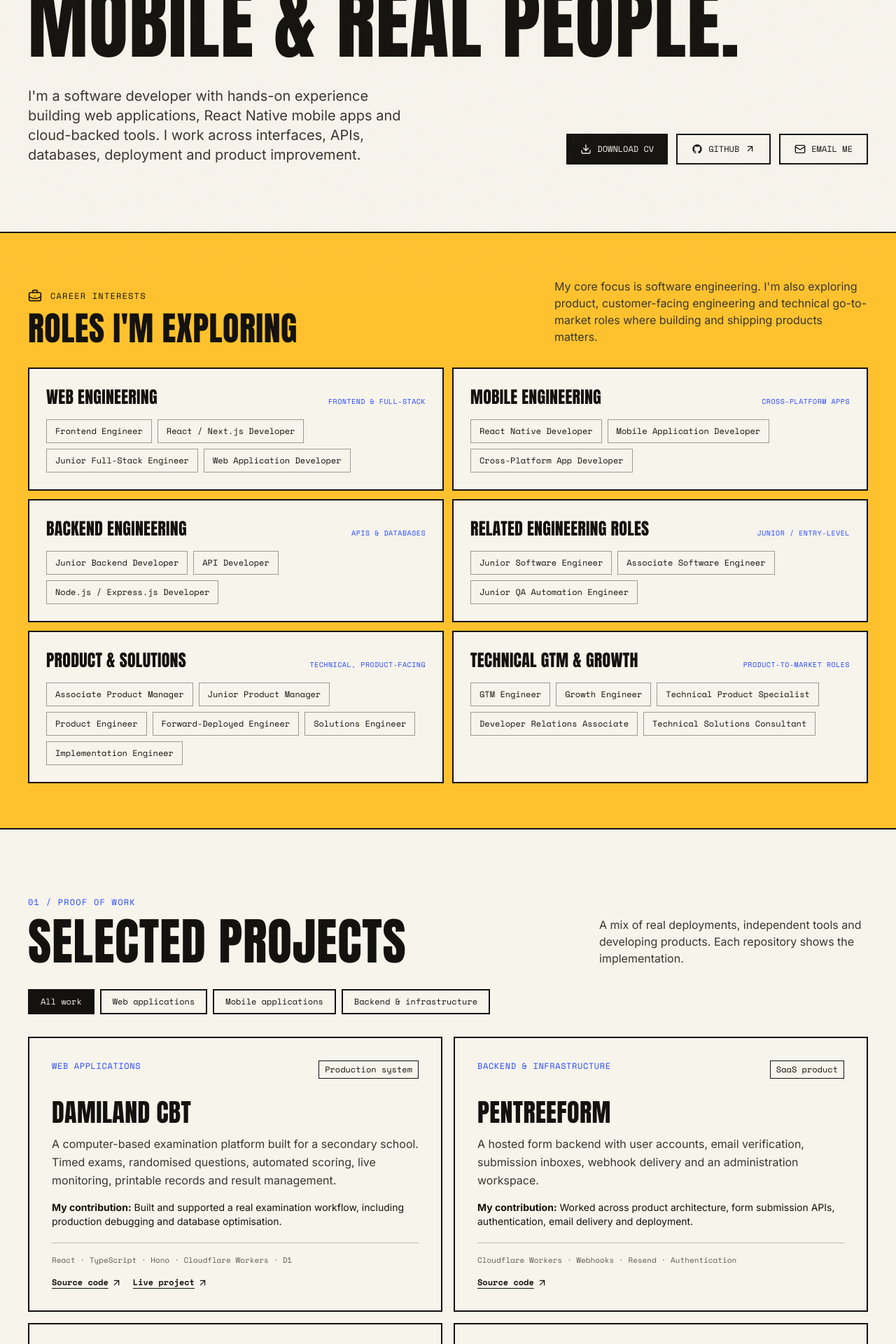
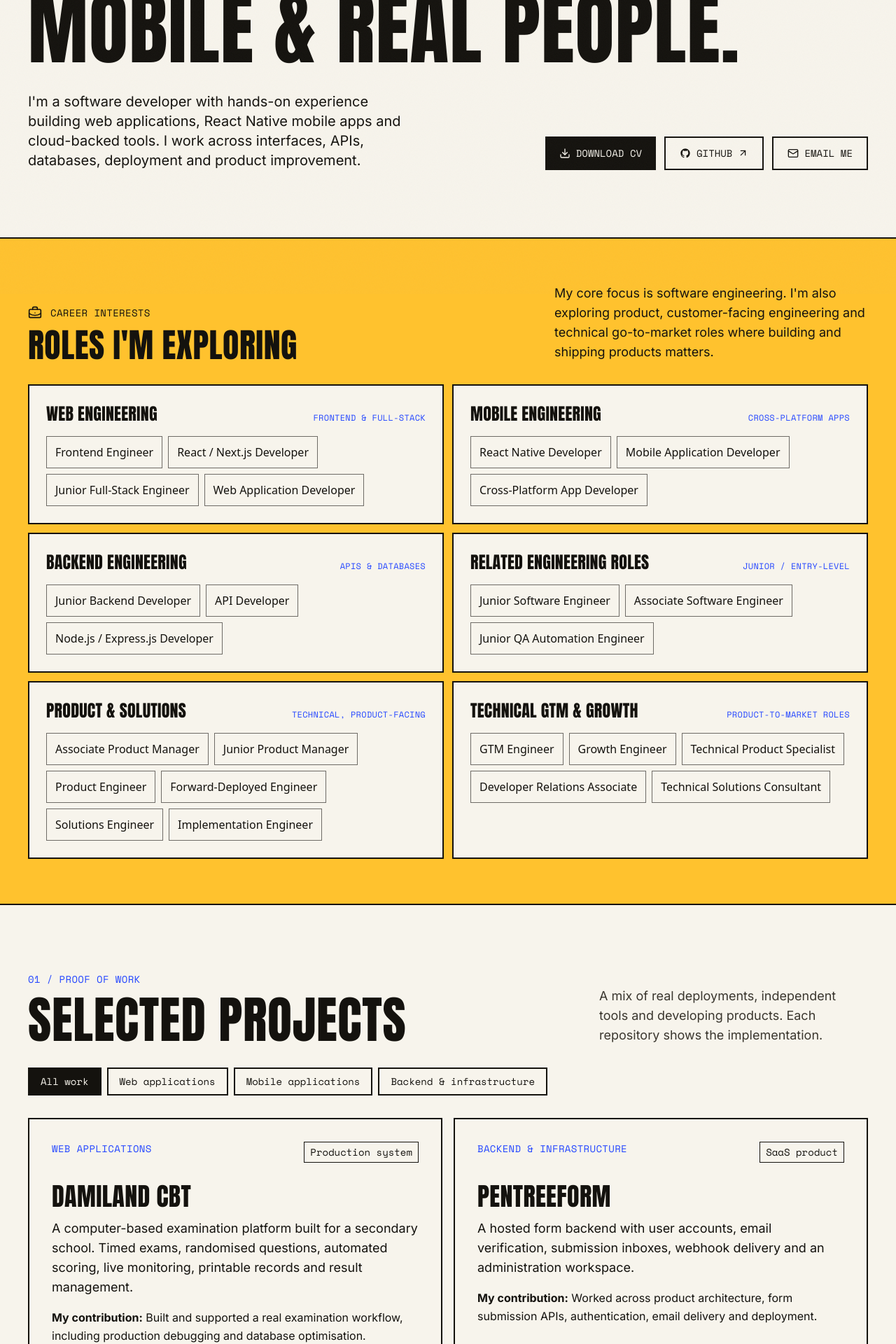
Before and after one commit to Bakareferanmi/beepeelabs-react, a React (Vite) app: page /for-recruiters in a window 1280 px wide. Shown: the part 380-2300 px from the top of the page at 70% size. Built offline with nearby package versions, Linux system fonts and the light colour scheme; no server answers; the database is empty.

Commit message:
style: improve recruiter portfolio readability and contrast across sections

```diff
--- a/src/pages/Recruiters.jsx
+++ b/src/pages/Recruiters.jsx
@@ -18,7 +18,7 @@ const filters = ['All work', 'Web applications', 'Mobile applications', 'Backend
 const skills = [
   ['Frontend', 'React, Next.js, JavaScript, TypeScript, HTML, CSS, Tailwind CSS'],
   ['Mobile', 'React Native, Expo, Expo Router, React Navigation, device storage and notifications'],
-  ['Backend & cloud', 'Hono, REST APIs, Express.js, Node.js, PostgreSQL, Hono, REST APIs, Cloudflare Workers, D1, authentication, webhooks, Vercel'],
+  ['Backend & cloud', 'Hono, Express.js, Node.js, PostgreSQL, REST APIs, Cloudflare Workers, D1, authentication, webhooks, Vercel'],
   ['Tools & other', 'Git, GitHub, Excel, technical writing, troubleshooting, Python fundamentals'],
 ]
 const roleGroups = [
@@ -46,18 +46,18 @@ export default function Recruiters({ onOpenPrivacy }) {
       <main id="main">
         <section className="border-b-2 border-ink px-5 md:px-10 pt-14 pb-16 md:pt-20 md:pb-24">
           <div className="max-w-7xl mx-auto">
-            <motion.div {...reveal()} className="flex flex-wrap items-center gap-3 font-mono text-xs uppercase tracking-wider mb-10">
+            <motion.div {...reveal()} className="flex flex-wrap items-center gap-3 font-mono text-sm uppercase tracking-wide mb-10">
               <span className="inline-flex gap-2 items-center border border-ink px-3 py-2"><span className="h-2 w-2 rounded-full bg-green" /> Open to opportunities</span>
-              <span className="inline-flex gap-1 items-center text-muted"><MapPin size={14} /> Lagos, Nigeria · Remote / Hybrid / On-site</span>
+              <span className="inline-flex gap-1 items-center text-ink-soft"><MapPin size={14} /> Lagos, Nigeria · Remote / Hybrid / On-site</span>
             </motion.div>
-            <motion.p {...reveal(0.07)} className="font-mono text-xs uppercase tracking-[.25em] text-blue mb-4">Bakare Oluwaferanmi Pelumi · Engineering portfolio</motion.p>
+            <motion.p {...reveal(0.07)} className="font-mono text-sm uppercase tracking-[.15em] text-blue mb-4">Bakare Oluwaferanmi Pelumi · Engineering portfolio</motion.p>
             <motion.h1 {...reveal(0.14)} className="font-display text-[clamp(3.2rem,9vw,8.5rem)] leading-[.94] max-w-6xl">Building for web, mobile &amp; real people.</motion.h1>
             <motion.div {...reveal(0.21)} className="grid lg:grid-cols-2 gap-8 lg:gap-20 mt-9 items-end">
-              <p className="text-lg md:text-xl leading-relaxed text-ink-soft max-w-2xl">I'm a software developer with hands-on experience building web applications, React Native mobile apps and cloud-backed tools. I work across interfaces, APIs, databases, deployment and product improvement.</p>
+              <p className="text-lg md:text-xl leading-relaxed text-ink max-w-2xl">I'm a software developer with hands-on experience building web applications, React Native mobile apps and cloud-backed tools. I work across interfaces, APIs, databases, deployment and product improvement.</p>
               <div className="flex flex-wrap gap-3 lg:justify-end">
-                <a href="/Bakare_Oluwaferanmi_Software_Developer_CV.pdf" download="Bakare_Oluwaferanmi_Software_Developer_CV.pdf" className="inline-flex items-center gap-2 bg-ink text-paper px-5 py-3 font-mono text-xs uppercase hover:bg-blue transition-colors"><Download size={16} /> Download CV</a>
-                <External href="https://github.com/Bakareferanmi" className="inline-flex items-center gap-2 border-2 border-ink px-5 py-3 font-mono text-xs uppercase hover:bg-yellow transition-colors"><Github size={16} /> GitHub</External>
-                <a href={'mailto:' + email + '?subject=Job%20Opportunity'} className="inline-flex items-center gap-2 border-2 border-ink px-5 py-3 font-mono text-xs uppercase hover:bg-yellow transition-colors"><Mail size={16} /> Email me</a>
+                <a href="/Bakare_Oluwaferanmi_Software_Developer_CV.pdf" download="Bakare_Oluwaferanmi_Software_Developer_CV.pdf" className="inline-flex items-center gap-2 bg-ink text-paper px-5 py-3 font-mono text-sm uppercase hover:bg-blue transition-colors"><Download size={16} /> Download CV</a>
+                <External href="https://github.com/Bakareferanmi" className="inline-flex items-center gap-2 border-2 border-ink px-5 py-3 font-mono text-sm uppercase hover:bg-yellow transition-colors"><Github size={16} /> GitHub</External>
+                <a href={'mailto:' + email + '?subject=Job%20Opportunity'} className="inline-flex items-center gap-2 border-2 border-ink px-5 py-3 font-mono text-sm uppercase hover:bg-yellow transition-colors"><Mail size={16} /> Email me</a>
               </div>
             </motion.div>
           </div>
@@ -67,20 +67,20 @@ export default function Recruiters({ onOpenPrivacy }) {
           <div className="max-w-7xl mx-auto">
             <motion.div {...reveal()} className="flex flex-col md:flex-row md:justify-between md:items-end gap-4 mb-8">
               <div>
-                <div className="flex items-center gap-3 mb-3"><BriefcaseBusiness size={20} aria-hidden="true" /><p className="font-mono text-xs uppercase tracking-widest">Career interests</p></div>
+                <div className="flex items-center gap-3 mb-3"><BriefcaseBusiness size={20} aria-hidden="true" /><p className="font-mono text-sm uppercase tracking-wide">Career interests</p></div>
                 <h2 className="font-display text-4xl md:text-5xl">Roles I'm exploring</h2>
               </div>
-              <p className="text-sm md:text-base text-ink-soft max-w-md">My core focus is software engineering. I'm also exploring product, customer-facing engineering and technical go-to-market roles where building and shipping products matters.</p>
+              <p className="text-base md:text-lg leading-relaxed text-ink max-w-md">My core focus is software engineering. I'm also exploring product, customer-facing engineering and technical go-to-market roles where building and shipping products matters.</p>
             </motion.div>
             <div className="grid md:grid-cols-2 gap-3">
               {roleGroups.map((group, index) => (
                 <motion.div key={group.title} {...reveal(Math.min(index, 3) * 0.07)} className="bg-paper border-2 border-ink p-5 md:p-6">
                   <div className="flex flex-wrap items-baseline justify-between gap-2 mb-4">
                     <h3 className="font-display text-xl md:text-2xl">{group.title}</h3>
-                    <span className="font-mono text-[10px] uppercase tracking-wider text-blue">{group.note}</span>
+                    <span className="font-mono text-xs uppercase tracking-wide text-blue">{group.note}</span>
                   </div>
                   <div className="flex flex-wrap gap-2">
-                    {group.roles.map((role) => <span key={role} className="border border-ink/40 px-3 py-2 font-mono text-[11px] md:text-xs leading-snug">{role}</span>)}
+                    {group.roles.map((role) => <span key={role} className="border border-ink/60 px-3 py-2.5 font-sans text-sm md:text-base leading-snug text-ink">{role}</span>)}
                   </div>
                 </motion.div>
               ))}
@@ -91,25 +91,25 @@ export default function Recruiters({ onOpenPrivacy }) {
         <section id="selected-work" className="px-5 md:px-10 py-16 md:py-24 border-b-2 border-ink">
           <div className="max-w-7xl mx-auto">
             <motion.div {...reveal()} className="flex flex-wrap gap-6 items-end justify-between mb-8">
-              <div><p className="font-mono text-blue text-xs uppercase tracking-widest mb-3">01 / Proof of work</p><h2 className="font-display text-5xl md:text-7xl">Selected projects</h2></div>
-              <p className="max-w-sm text-ink-soft">A mix of real deployments, independent tools and developing products. Each repository shows the implementation.</p>
+              <div><p className="font-mono text-sm text-blue uppercase tracking-wide mb-3">01 / Proof of work</p><h2 className="font-display text-5xl md:text-7xl">Selected projects</h2></div>
+              <p className="max-w-sm text-base md:text-lg leading-relaxed text-ink-soft">A mix of real deployments, independent tools and developing products. Each repository shows the implementation.</p>
             </motion.div>
             <motion.div {...reveal(0.05)} className="flex flex-wrap gap-2 mb-8" role="group" aria-label="Filter projects">
-              {filters.map((f) => <button key={f} type="button" aria-pressed={filter === f} onClick={() => setFilter(f)} className={'px-4 py-2 border-2 border-ink font-mono text-xs transition-colors ' + (filter === f ? 'bg-ink text-paper' : 'hover:bg-yellow')}>{f}</button>)}
+              {filters.map((f) => <button key={f} type="button" aria-pressed={filter === f} onClick={() => setFilter(f)} className={'px-4 py-2 border-2 border-ink font-mono text-sm transition-colors ' + (filter === f ? 'bg-ink text-paper' : 'hover:bg-yellow')}>{f}</button>)}
             </motion.div>
             <motion.div layout={!reduced} className="grid md:grid-cols-2 gap-4">
               <AnimatePresence initial={false} mode="popLayout">
               {shown.map((item, index) => (
                 <motion.article key={item.name} layout={!reduced} {...(reduced ? {} : { initial: { opacity: 0, y: 18, scale: 0.99 }, animate: { opacity: 1, y: 0, scale: 1 }, exit: { opacity: 0, y: -9, scale: 0.99 }, whileHover: { y: -4 }, transition: { duration: 0.4, delay: Math.min(index, 5) * 0.055 } })} className="border-2 border-ink p-6 md:p-8 bg-paper hover:bg-paper-dim transition-colors flex flex-col min-h-[320px]">
-                  <div className="flex justify-between gap-4 items-start mb-7"><span className="font-mono text-xs text-blue uppercase tracking-wider">{item.type}</span><span className="font-mono text-xs border border-ink px-2 py-1">{item.tag}</span></div>
+                  <div className="flex justify-between gap-4 items-start mb-7"><span className="font-mono text-sm text-blue uppercase tracking-wide">{item.type}</span><span className="font-mono text-sm border border-ink px-2 py-1">{item.tag}</span></div>
                   <h3 className="font-display text-3xl md:text-4xl mb-3">{item.name}</h3>
-                  <p className="leading-relaxed text-ink-soft mb-4">{item.description}</p>
-                  <p className="text-sm mb-5"><strong className="text-ink">My contribution:</strong> {item.contribution}</p>
+                  <p className="text-base md:text-lg leading-relaxed text-ink mb-4">{item.description}</p>
+                  <p className="text-base leading-relaxed mb-5"><strong className="text-ink">My contribution:</strong> {item.contribution}</p>
                   <div className="mt-auto pt-4 border-t border-ink/25">
-                    <p className="font-mono text-[11px] text-muted mb-4">{item.stack}</p>
+                    <p className="font-sans text-sm text-ink-soft leading-relaxed mb-4">{item.stack}</p>
                     <div className="flex gap-4 flex-wrap">
-                      <External href={item.github} className="inline-flex items-center gap-1 font-mono text-xs font-bold underline underline-offset-4 hover:text-blue">Source code</External>
-                      {item.site && <External href={item.site} className="inline-flex items-center gap-1 font-mono text-xs font-bold underline underline-offset-4 hover:text-blue">Live project</External>}
+                      <External href={item.github} className="inline-flex items-center gap-1 font-mono text-sm font-bold underline underline-offset-4 hover:text-blue">Source code</External>
+                      {item.site && <External href={item.site} className="inline-flex items-center gap-1 font-mono text-sm font-bold underline underline-offset-4 hover:text-blue">Live project</External>}
                     </div>
                   </div>
                 </motion.article>
@@ -121,17 +121,17 @@ export default function Recruiters({ onOpenPrivacy }) {
 
         <section className="grid lg:grid-cols-2 border-b-2 border-ink">
           <div className="px-5 md:px-10 py-16 md:py-20 lg:border-r-2 border-ink">
-            <motion.div {...reveal()} className="max-w-xl ml-auto"><p className="font-mono text-blue text-xs uppercase tracking-widest mb-3">02 / Capabilities</p><h2 className="font-display text-5xl md:text-6xl mb-8">Skills &amp; tools</h2>
-              {skills.map(([heading, detail], i) => <motion.div key={heading} {...reveal(i * 0.06)} className="border-t border-ink/30 py-5"><h3 className="font-mono text-xs uppercase tracking-wider text-blue mb-2">{heading}</h3><p className="leading-relaxed">{detail}</p></motion.div>)}
+            <motion.div {...reveal()} className="max-w-xl ml-auto"><p className="font-mono text-sm text-blue uppercase tracking-wide mb-3">02 / Capabilities</p><h2 className="font-display text-5xl md:text-6xl mb-8">Skills &amp; tools</h2>
+              {skills.map(([heading, detail], i) => <motion.div key={heading} {...reveal(i * 0.06)} className="border-t border-ink/30 py-5"><h3 className="font-mono text-sm uppercase tracking-wide text-blue mb-2">{heading}</h3><p className="text-base md:text-lg leading-relaxed text-ink">{detail}</p></motion.div>)}
             </motion.div>
           </div>
           <div className="px-5 md:px-10 py-16 md:py-20 bg-paper-dim">
-            <motion.div {...reveal(0.1)} className="max-w-xl"><p className="font-mono text-blue text-xs uppercase tracking-widest mb-3">03 / Background</p><h2 className="font-display text-5xl md:text-6xl mb-8">Where I come from</h2>
+            <motion.div {...reveal(0.1)} className="max-w-xl"><p className="font-mono text-sm text-blue uppercase tracking-wide mb-3">03 / Background</p><h2 className="font-display text-5xl md:text-6xl mb-8">Where I come from</h2>
               <p className="text-lg leading-relaxed mb-8">I hold a B.Eng. in Electrical &amp; Electronics Engineering from Olabisi Onabanjo University (2023). My work combines software projects with technical communication, digital operations and hands-on troubleshooting.</p>
               <div className="space-y-6">
-                <div className="flex gap-4"><Code2 className="shrink-0 text-blue" /><div><h3 className="font-semibold">Independent software projects · BeepeeLabs</h3><p className="text-sm text-ink-soft mt-1">Developed products for education, form handling, mobile workflows and web experiences.</p></div></div>
-                <div className="flex gap-4"><Layers3 className="shrink-0 text-blue" /><div><h3 className="font-semibold">Public Health Office · NYSC placement</h3><p className="text-sm text-ink-soft mt-1">Supported administrative and operational work at Ukwa East LGI Public Health Office.</p></div></div>
-                <div className="flex gap-4"><Smartphone className="shrink-0 text-blue" /><div><h3 className="font-semibold">Digital content &amp; communication</h3><p className="text-sm text-ink-soft mt-1">Experience in content writing, copywriting, social media and digital design.</p></div></div>
+                <div className="flex gap-4"><Code2 className="shrink-0 text-blue" /><div><h3 className="font-semibold text-lg">Independent software projects · BeepeeLabs</h3><p className="text-base leading-relaxed text-ink-soft mt-1">Developed products for education, form handling, mobile workflows and web experiences.</p></div></div>
+                <div className="flex gap-4"><Layers3 className="shrink-0 text-blue" /><div><h3 className="font-semibold text-lg">Public Health Office · NYSC placement</h3><p className="text-base leading-relaxed text-ink-soft mt-1">Supported administrative and operational work at Ukwa East LGI Public Health Office.</p></div></div>
+                <div className="flex gap-4"><Smartphone className="shrink-0 text-blue" /><div><h3 className="font-semibold text-lg">Digital content &amp; communication</h3><p className="text-base leading-relaxed text-ink-soft mt-1">Experience in content writing, copywriting, social media and digital design.</p></div></div>
               </div>
             </motion.div>
           </div>
@@ -139,9 +139,9 @@ export default function Recruiters({ onOpenPrivacy }) {
 
         <section id="contact-recruiter" className="bg-ink text-paper px-5 md:px-10 py-16 md:py-24">
           <motion.div {...reveal()} className="max-w-7xl mx-auto">
-            <p className="font-mono text-yellow text-xs uppercase tracking-widest mb-4">04 / Let's talk</p>
+            <p className="font-mono text-sm text-yellow uppercase tracking-wide mb-4">04 / Let's talk</p>
             <h2 className="font-display text-5xl md:text-8xl max-w-4xl leading-[1.02] mb-8">Have a role in mind? Let's talk.</h2>
-            <p className="max-w-2xl text-lg text-paper/80 mb-8">I'm interested in teams where I can contribute, learn and build reliable software. Send me the role details, or ask for the CV that best fits your opening.</p>
+            <p className="max-w-2xl text-lg text-paper/95 mb-8">I'm interested in teams where I can contribute, learn and build reliable software. Send me the role details, or ask for the CV that best fits your opening.</p>
             <div className="flex flex-wrap gap-3">
               <a className="inline-flex gap-2 items-center bg-yellow text-ink px-5 py-3 font-mono text-sm hover:bg-paper transition-colors" href={'mailto:' + email + '?subject=Job%20Opportunity'}><Mail size={16} /> Email me</a>
               <a className="inline-flex gap-2 items-center border border-paper px-5 py-3 font-mono text-sm hover:bg-paper hover:text-ink transition-colors" href="/Bakare_Oluwaferanmi_Software_Developer_CV.pdf" download="Bakare_Oluwaferanmi_Software_Developer_CV.pdf"><Download size={16} /> Download CV</a>
```
